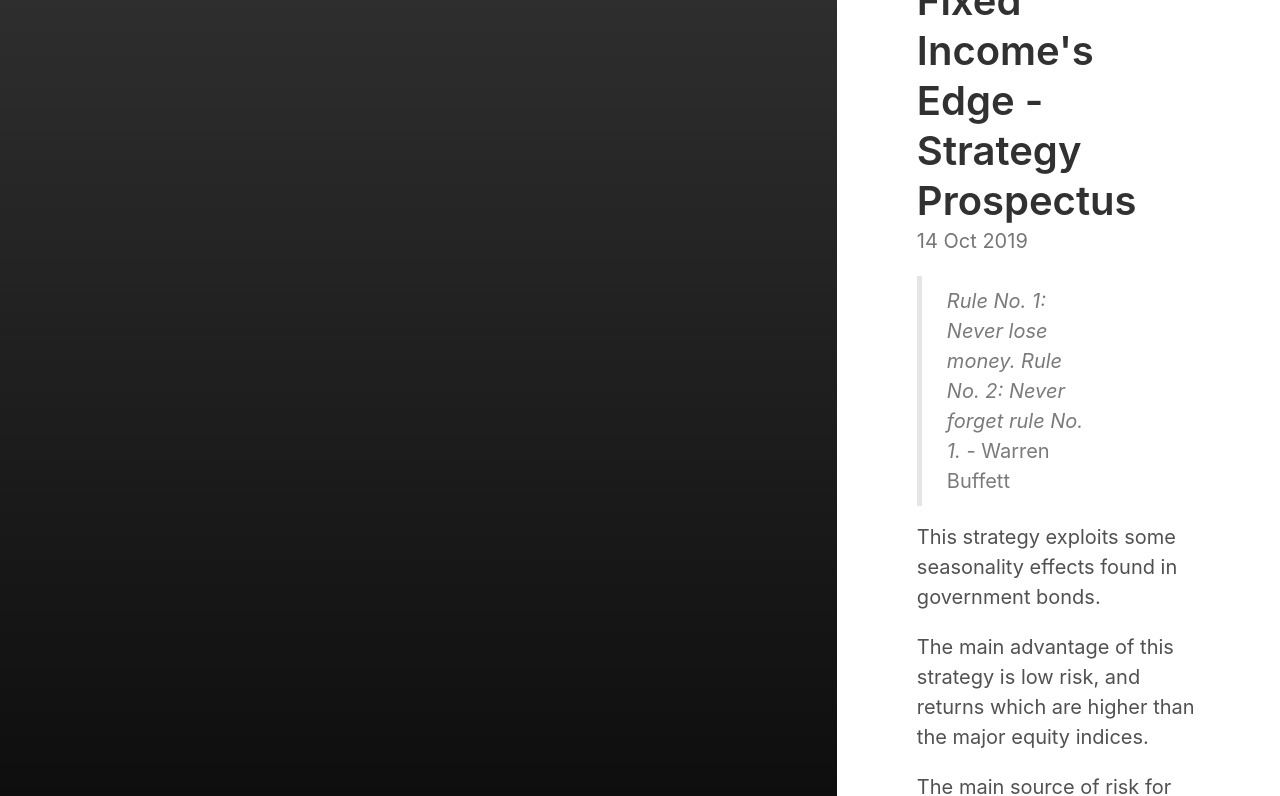
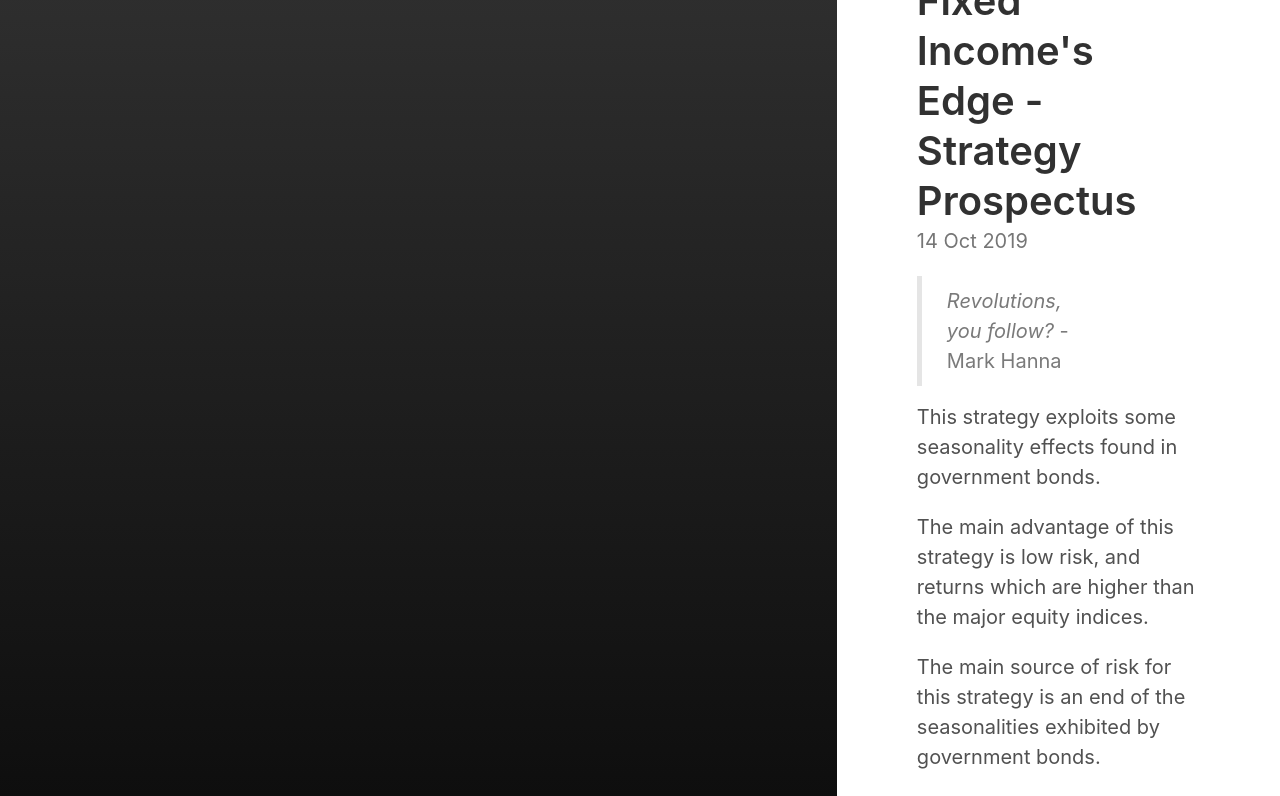
Before and after one commit to IthacaResearch/ithacaresearch.github.io, a Jekyll site: the page built from _posts/2019-10-14-Fixed-income-edge.md, in a window 1280 px wide and 900 px high, cut to the strip 104-900 px from the top of the window. Built offline with Jekyll 4.4.1, drawn with Linux system fonts in a browser that asks for light colours.

Commit message:
Update 2019-10-14-Fixed-income-edge.md

```diff
--- a/_posts/2019-10-14-Fixed-income-edge.md
+++ b/_posts/2019-10-14-Fixed-income-edge.md
@@ -5,7 +5,7 @@ tags: FixedIncomeEdge Prospectus
 excerpt_separator:  <!--more-->
 ---
 
-> _Rule No. 1: Never lose money. Rule No. 2: Never forget rule No. 1._ - Warren Buffett
+> _Revolutions, you follow?_ - Mark Hanna
 
 This strategy exploits some seasonality effects found in government bonds.
 
```
